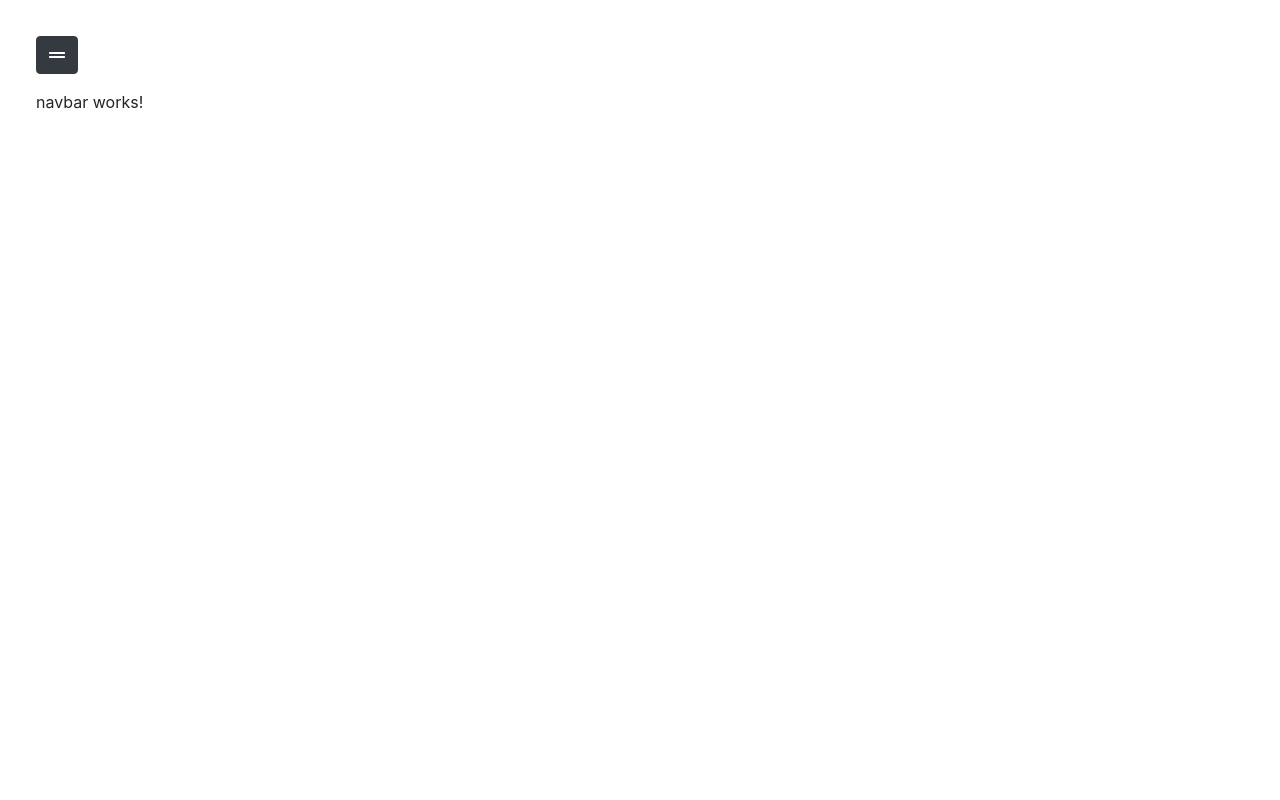
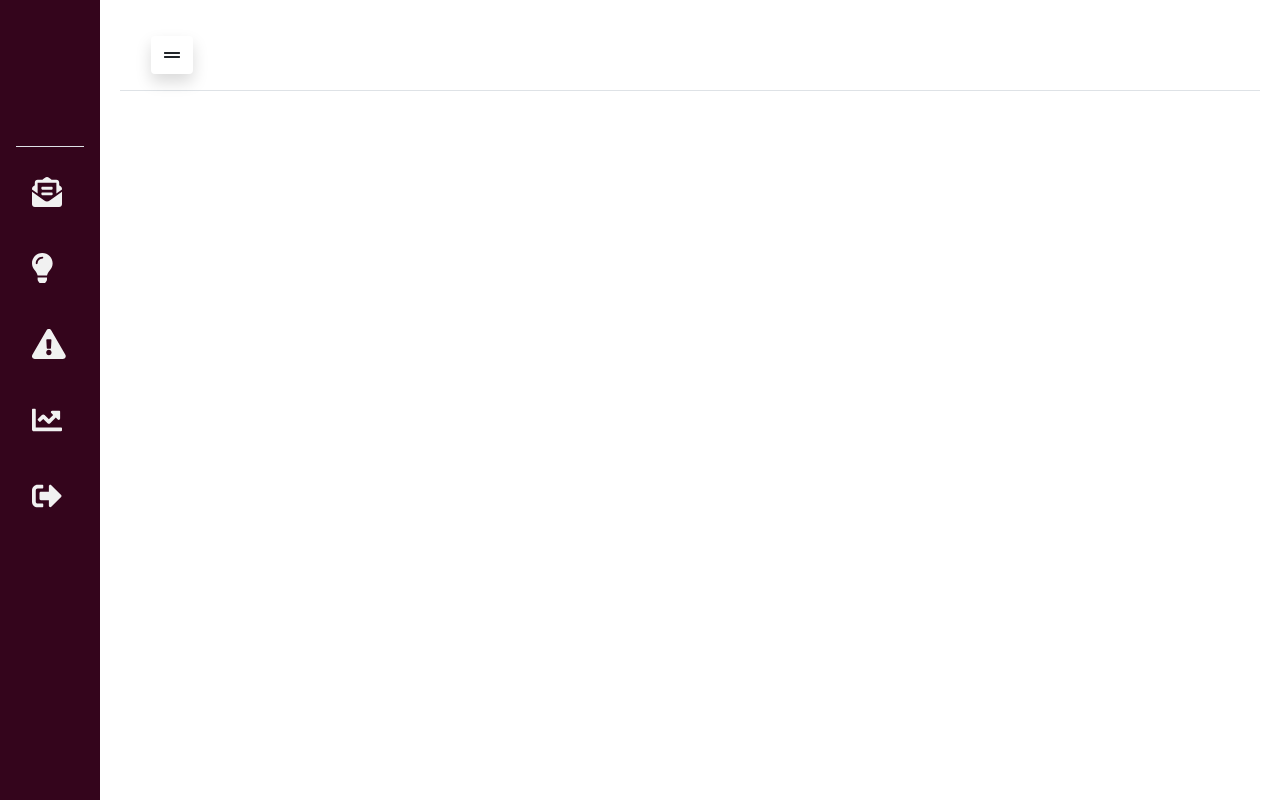
Before and after one commit to AlexGL95/Front, an Angular app: page /Navbar in a window 1280 px wide. Built offline with nearby package versions, Linux system fonts and the light colour scheme.

Commit message:
Navbar lateral v1 completado

```diff
--- a/src/app/components/navbar/navbar.component.css
+++ b/src/app/components/navbar/navbar.component.css
@@ -1,58 +1,63 @@
 /* Menu de navegacion lateral */
 .sidenav {
     height: 100%;
-    width: 0; /* Este valor cambia dinamicamente desde ts */
+    width: 100px; /* Este valor cambia dinamicamente desde ts */
     position: fixed; /* Lo mantiene en su lugar */
     z-index: 1; /* Lo mantienen arriba de las otras capas */
     top: 0; /* Lo mantienen en la parte superior */
     left: 0;
-    background-color: #111;
+    background-color: #34051C;
     overflow-x: hidden; /* Elimina el scroll horizontal */
     transition: 0.5s; /* Tiempo de la transicion del navbar */
 }
 
-/* Etiquetas a correspondientes al sidenav */
+/* Etiquetas a correspondientes al logosidenav */
 #logoSidenav {
-    padding: 32px 32px 32px 32px;
+    padding: 48px 48px 48px 48px;
     text-decoration: none;
-    font-size: 25px;
-    color: #818181;
+    font-family: Arial;
+    font-weight: bold;
+    font-size: 33px;
+    color: #f1f1f1;
     display: block;
     transition: 0.3s;
 }
 
+/* Etiquetas a correspondientes al Fake logosidenav */
+#fakelogoSidenav {
+  padding: 48px 1px 48px 1px;
+  text-decoration: none;
+  font-family: Arial;
+  font-weight: bold;
+  font-size: 33px;
+  color: #f1f1f1;
+  display: block;
+  transition: 0.3s;
+}
+
 /* Etiquetas a correspondientes al sidenav */
 .sidenav a {
-    padding: 16px 16px 16px 16px;
     text-decoration: none;
-    font-size: 25px;
-    color: #818181;
+    font-family: Arial;
+    font-size: 18px;
+    color: #f1f1f1;
     display: block;
     transition: 0.3s;
 }
 
+/* Cambio de color al colocarse sobre el logo */
+#logoSidenav:hover {
+  background-color: #34051C;
+}
+
 /* Cambio de color al colocarse sobre las etiquetas de a */
 .sidenav a:hover {
-    color: #f1f1f1;
-}
-
-/* Boton circular basico */
-.botonCircular{
-    width:50px;
-    height:50px;
-    background-color:#000000;
-    margin: 5px;
-    border-radius: 50px;
+    background-color: #56082E;
 }
 
 /* Pagina principal */
-  #main {
-    transition: margin-left .5s; /* Transicion de desplazamiento para margen lateral izquierdo */
-    padding: 20px;
-  }
-
-  /* Para pantallas menores a 450px el sidenav cambia sus padding */
-  @media screen and (max-height: 450px) {
-    .sidenav {padding-top: 15px;}
-    .sidenav a {font-size: 18px;}
-  }
+#main {
+  margin-left: 100px;
+  transition: margin-left .5s; /* Transicion de desplazamiento para margen lateral izquierdo */
+  padding: 20px;
+}
--- a/src/app/components/navbar/navbar.component.html
+++ b/src/app/components/navbar/navbar.component.html
@@ -1,23 +1,40 @@
 <!-- Navbar -->
 <div id="mySidenav" class="sidenav">
-    <a id="logoSidenav" class="border mx-1 text-center"> <h2>Logo</h2> </a>
-    <a class="border mx-1 text-center" href="">Quejas</a>
-    <a class="border mx-1 text-center" href="">Propuestas</a>
-    <a class="border mx-1 text-center" href="">Rep. Ciu.</a>
-    <a class="border mx-1 text-center" href="">Estadisticos</a>
-    <a class="border mx-1 text-center" href="">Logout</a>
+    <a id="logoSidenav" class="border-bottom mx-3 text-center" href="/QuejaAdmi" *ngIf="bSidenavAct">LOGO</a>
+    <a id="fakelogoSidenav" class="border-bottom mx-3 text-center" href="/QuejaAdmi" *ngIf="!bSidenavAct"><br></a>
+    <a class="row-cols-2 mx-2 my-3 rounded" style="height: 60px;" href="/QuejaAdmi">
+        <div class="col-3 align-middle ml-3 px-2 py-2 text-center" style="display: inline-block; font-size: 30px;"><fa-icon [icon]="faEnvelopeOpenText"></fa-icon></div>
+        <div class="col-auto align-middle" style="display: inline-block" *ngIf="bSidenavAct">Quejas</div>
+    </a>
+    <a class="row-cols-2 mx-2 my-3 rounded" style="height: 60px;" href="/PropuestaAdmi">
+        <div class="col-3 align-middle ml-3 px-2 py-2 text-center" style="display: inline-block; font-size: 30px;"><fa-icon [icon]="faLightbulb"></fa-icon></div>
+        <div class="col-auto align-middle" style="display: inline-block" *ngIf="bSidenavAct">Propuestas</div>
+    </a>
+    <a class="row-cols-2 mx-2 my-3 rounded" style="height: 60px;" href="/ReporteCiAdmi">
+        <div class="col-3 align-middle ml-3 px-2 py-2 text-center" style="display: inline-block; font-size: 30px;"><fa-icon [icon]="faExclamationTriangle"></fa-icon></div>
+        <div class="col-auto align-middle" style="display: inline-block" *ngIf="bSidenavAct">Reportes<br>Ciudadanos</div>
+    </a>
+    <a class="row-cols-2 mx-2 my-3 rounded" style="height: 60px;" href="">
+        <div class="col-3 align-middle ml-3 px-2 py-2 text-center" style="display: inline-block; font-size: 30px;"><fa-icon [icon]="faChartLine"></fa-icon></div>
+        <div class="col-auto align-middle" style="display: inline-block" *ngIf="bSidenavAct">Reportes</div>
+    </a>
+    <a class="row-cols-2 mx-2 my-3 rounded" style="height: 60px;" href="">
+        <div class="col-3 align-middle ml-3 px-2 py-2 text-center" style="display: inline-block; font-size: 30px;"><fa-icon [icon]="faSignOutAlt"></fa-icon></div>
+        <div class="col-auto align-middle" style="display: inline-block" *ngIf="bSidenavAct">Cerrar Sesion</div>
+    </a>
 </div>
 
 <!-- Cuerpo de la pagina -->
 <div id="main">
+    <!-- Encabezado a la derecha -->
+    <div class="container-fluid border-bottom">
         <!-- Boton mostrar -->
-    <button type="button" class="btn btn-dark mt-3 ml-3" (click)="openNav()" *ngIf="!bSidenavAct">
+        <button type="button" class="btn btn-ligth shadow my-3 ml-3" (click)="openNav()" *ngIf="!bSidenavAct">
             <fa-icon [icon]="faGripLines"></fa-icon>
         </button>
         <!-- Boton ocultar -->
-    <button type="button" class="btn btn-dark mt-3 ml-3" (click)="closeNav()" *ngIf="bSidenavAct">
+        <button type="button" class="btn btn-ligth shadow my-3 ml-3" (click)="closeNav()" *ngIf="bSidenavAct">
             <fa-icon [icon]="faGripLines"></fa-icon>
         </button>
-
-    <p class="mt-3 ml-3">navbar works!</p>
     </div>
+</div>
--- a/src/app/components/navbar/navbar.component.ts
+++ b/src/app/components/navbar/navbar.component.ts
@@ -1,5 +1,5 @@
 import { Component, OnInit } from '@angular/core';
-import { faGripLines } from '@fortawesome/free-solid-svg-icons';
+import { faGripLines, faEnvelopeOpenText, faLightbulb, faExclamationTriangle, faChartLine, faSignOutAlt } from '@fortawesome/free-solid-svg-icons';
 
 @Component({
   selector: 'app-navbar',
@@ -8,27 +8,33 @@ import { faGripLines } from '@fortawesome/free-solid-svg-icons';
 })
 export class NavbarComponent implements OnInit {
 
-  //Variables
-  bSidenavAct = false;
   // Iconos
   faGripLines = faGripLines;
+  faEnvelopeOpenText = faEnvelopeOpenText;
+  faLightbulb = faLightbulb;
+  faExclamationTriangle = faExclamationTriangle;
+  faChartLine = faChartLine;
+  faSignOutAlt = faSignOutAlt;
 
-  constructor() { }
+    //Variables
+    bSidenavAct = false;
+
+  constructor() {}
 
   ngOnInit(): void {
   }
 
   // Ajusta el ancho del navbar para mostrarse, ademas que desplaza la pagina principal.
   openNav() {
-    document.getElementById("mySidenav").style.width = "300px";
-    document.getElementById("main").style.marginLeft = "300px";
+    document.getElementById("mySidenav").style.width = "280px";
+    document.getElementById("main").style.marginLeft = "280px";
     this.bSidenavAct = true;
   }
 
   // Ajusta el ancho del navbar para ocultarse, ademas que desplaza la pagina principal.
   closeNav() {
-    document.getElementById("mySidenav").style.width = "0";
-    document.getElementById("main").style.marginLeft = "0";
+    document.getElementById("mySidenav").style.width = "100px";
+    document.getElementById("main").style.marginLeft = "100px";
     this.bSidenavAct = false;
   }
 
```
Lines whose indentation alone changed are shown as unchanged.
